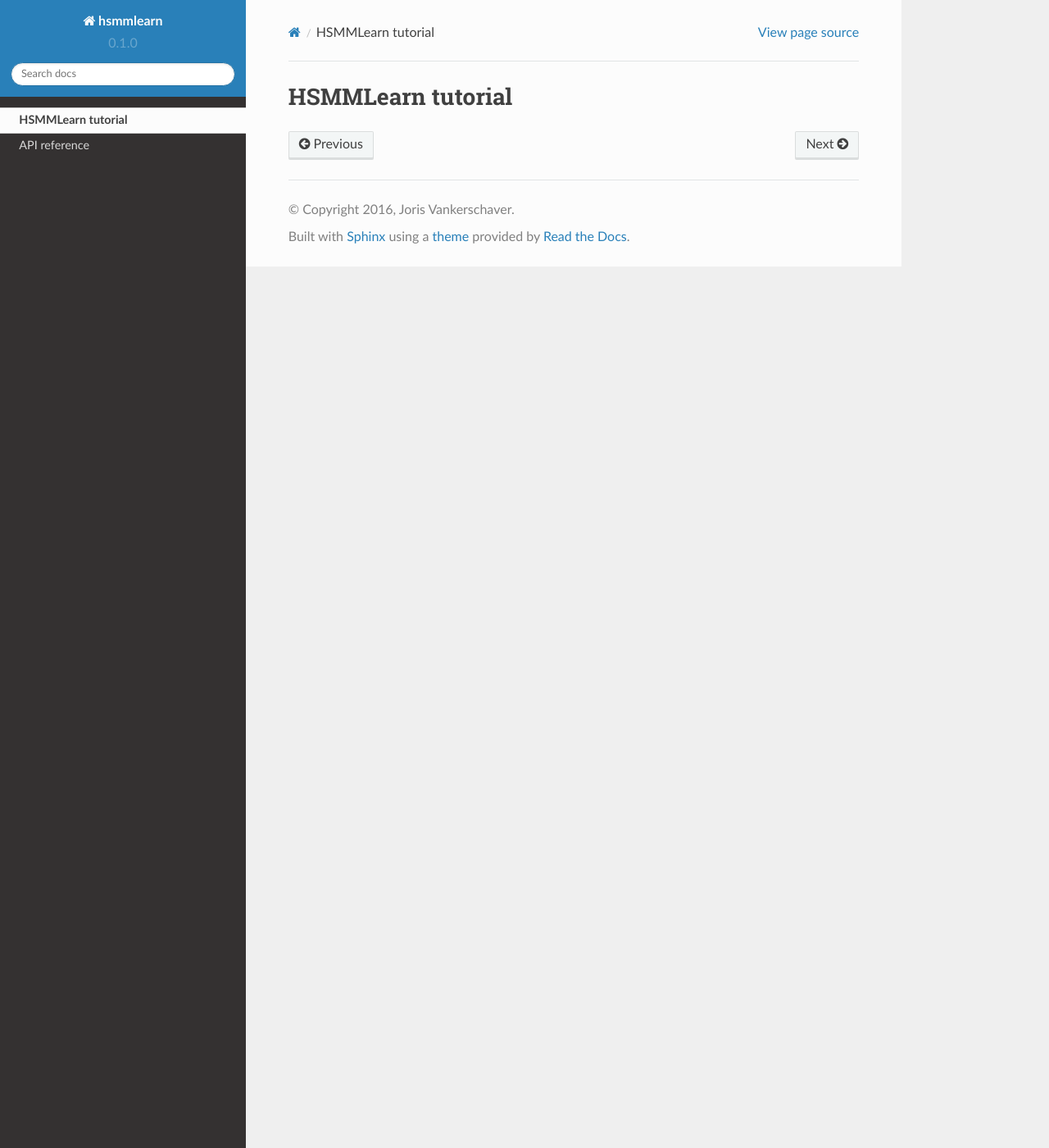
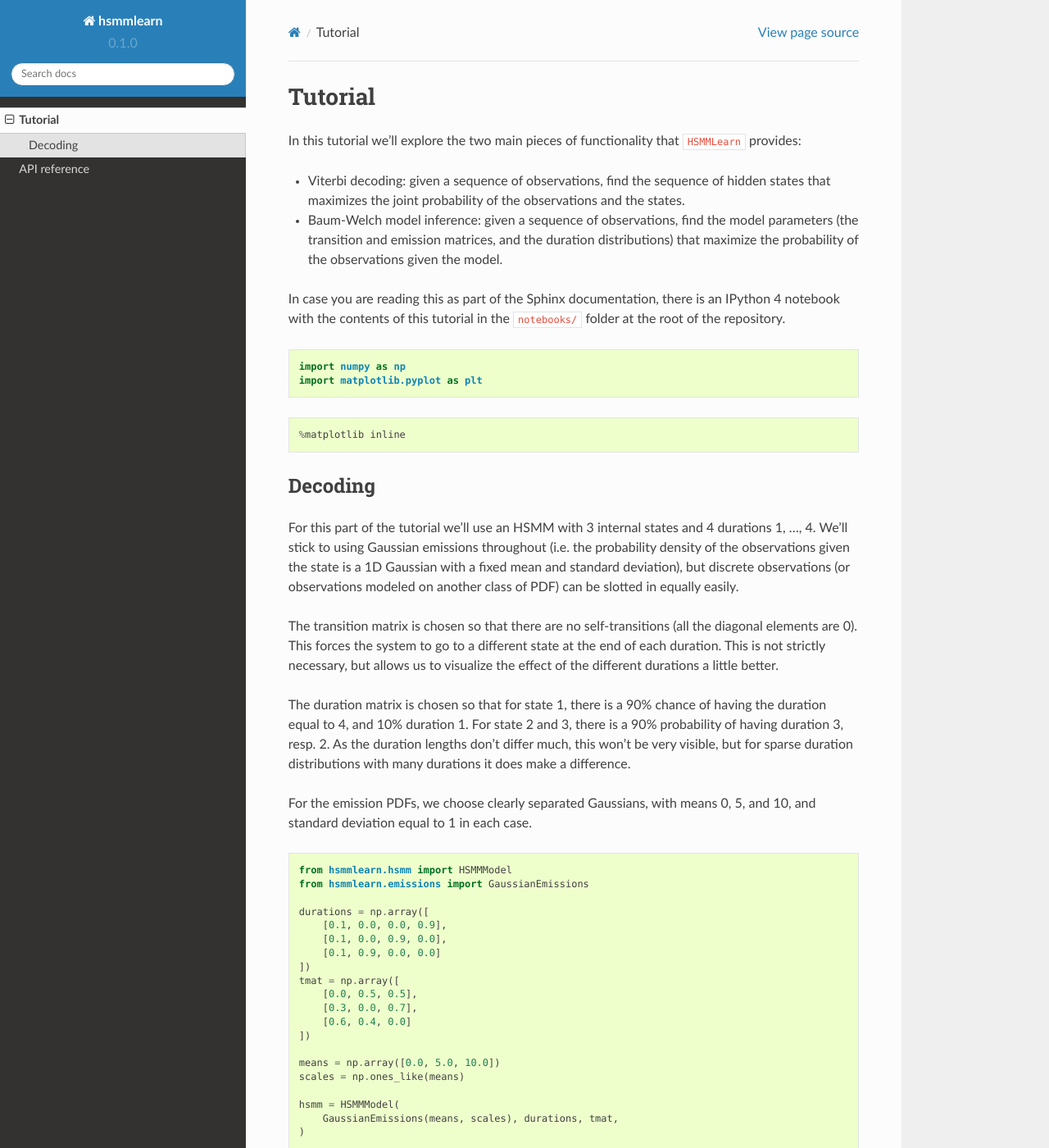
Before and after one commit to jvkersch/hsmmlearn, a Sphinx documentation site: the page built from docs/source/tutorial.rst, in a window 1280 px wide and 1400 px high. Shown: the whole window at 82% size. Built offline with Sphinx 7.4.7 and the Read the Docs theme 2.0.0, drawn with Linux system fonts in a browser that asks for light colours; some of the changed text lies outside the part shown.

Commit message:
DOC: Decoding tutorial

```diff
--- a/doc_requirements.txt
+++ b/doc_requirements.txt
@@ -1 +1,2 @@
 Sphinx>=1.3.1
+nbconvert
--- a/docs/source/tutorial.rst
+++ b/docs/source/tutorial.rst
@@ -1,2 +1,212 @@
-HSMMLearn tutorial
-==================
+
+Tutorial
+========
+
+In this tutorial we'll explore the two main pieces of functionality that
+``HSMMLearn`` provides:
+
+-  Viterbi decoding: given a sequence of observations, find the sequence
+   of hidden states that maximizes the joint probability of the
+   observations and the states.
+-  Baum-Welch model inference: given a sequence of observations, find
+   the model parameters (the transition and emission matrices, and the
+   duration distributions) that maximize the probability of the
+   observations given the model.
+
+In case you are reading this as part of the Sphinx documentation, there
+is an IPython 4 notebook with the contents of this tutorial in the
+``notebooks/`` folder at the root of the repository.
+
+.. code:: python
+
+    import numpy as np
+    import matplotlib.pyplot as plt
+
+.. code:: python
+
+    %matplotlib inline
+
+Decoding
+--------
+
+For this part of the tutorial we'll use an HSMM with 3 internal states
+and 4 durations 1, ..., 4. We'll stick to using Gaussian emissions
+throughout (i.e. the probability density of the observations given the
+state is a 1D Gaussian with a fixed mean and standard deviation), but
+discrete observations (or observations modeled on another class of PDF)
+can be slotted in equally easily.
+
+The transition matrix is chosen so that there are no self-transitions
+(all the diagonal elements are 0). This forces the system to go to a
+different state at the end of each duration. This is not strictly
+necessary, but allows us to visualize the effect of the different
+durations a little better.
+
+The duration matrix is chosen so that for state 1, there is a 90% chance
+of having the duration equal to 4, and 10% duration 1. For state 2 and
+3, there is a 90% probability of having duration 3, resp. 2. As the
+duration lengths don't differ much, this won't be very visible, but for
+sparse duration distributions with many durations it does make a
+difference.
+
+For the emission PDFs, we choose clearly separated Gaussians, with means
+0, 5, and 10, and standard deviation equal to 1 in each case.
+
+.. code:: python
+
+    from hsmmlearn.hsmm import HSMMModel
+    from hsmmlearn.emissions import GaussianEmissions
+
+    durations = np.array([
+        [0.1, 0.0, 0.0, 0.9],
+        [0.1, 0.0, 0.9, 0.0],
+        [0.1, 0.9, 0.0, 0.0]
+    ])
+    tmat = np.array([
+        [0.0, 0.5, 0.5],
+        [0.3, 0.0, 0.7],
+        [0.6, 0.4, 0.0]
+    ])
+
+    means = np.array([0.0, 5.0, 10.0])
+    scales = np.ones_like(means)
+
+    hsmm = HSMMModel(
+        GaussianEmissions(means, scales), durations, tmat,
+    )
+
+Having initialized the Gaussian HSMM, let's sample from it to obtain a
+sequence of internal states and observations:
+
+.. code:: python
+
+    observations, states = hsmm.sample(300)
+
+.. code:: python
+
+    print(states[:20])
+
+
+.. parsed-literal::
+
+    [0 0 0 0 1 1 1 2 2 1 1 1 2 1 1 1 0 0 0 0]
+
+
+.. code:: python
+
+    print(observations[:20])
+
+
+.. parsed-literal::
+
+    [  0.15969525   1.81653521   1.98377354   0.42399846   5.94235528
+       4.45819244   5.25571417   9.6256464   10.00297712   6.21658275
+       6.14886158   6.04430628   7.71049536   6.08428828   3.94501915
+       3.45594088   0.05282985   0.83282455   0.9159554    1.23279078]
+
+
+.. code:: python
+
+    fig, ax = plt.subplots(figsize=(15, 3))
+    ax.plot(means[states], 'r', linewidth=2, alpha=.8)
+    ax.plot(observations)
+
+
+
+
+.. parsed-literal::
+
+    [<matplotlib.lines.Line2D at 0x112b13d50>]
+
+
+
+
+.. image:: tutorial_files/tutorial_10_1.png
+
+
+In the figure, the red line is the mean of the PDF that was selected for
+that internal state, and the blue line shows the observations. As is
+expected, the observations are clustered around the mean for each state.
+
+Assuming now that we only have the observations, and we want to
+reconstruct, or decode, the most likely internal states for those
+observations. This can be done by means of the classical Viterbi
+algorithm, which has an extension for HSMMs.
+
+.. code:: python
+
+    decoded_states = hsmm.decode(observations)
+
+Given that our Gaussian peaks are so clearly separated, the Viterbi
+decoder manages to reconstruct the entire state sequence correctly. No
+surprise, and not very exciting.
+
+.. code:: python
+
+    np.sum(states != decoded_states)  # Number of differences between the original and the decoded states
+
+
+
+
+.. parsed-literal::
+
+    0
+
+
+
+Things become a little more interesting when the peaks are not so well
+separated. In the example below, we move the mean of the second Gaussian
+up to 8.0 (up from 5.0), and then we sample and decode again. We also
+set the duration distribution to something a little more uniform, just
+to make things harder on the decoder (it turns out that otherwise the
+decoder is able to infer the internal state sequence almost completely
+on the basis of the inferred durations alone).
+
+.. code:: python
+
+    new_means = np.array([0.0, 8.0, 10.0])
+
+    hsmm.durations = np.full((3, 4), 0.25)
+    hsmm.emissions.means = new_means
+
+    observations, states = hsmm.sample(200)
+    decoded_states = hsmm.decode(observations)
+
+.. code:: python
+
+    np.sum(states != decoded_states)
+
+
+
+
+.. parsed-literal::
+
+    16
+
+
+
+.. code:: python
+
+    fig, ax = plt.subplots(figsize=(15, 3))
+    ax.plot(new_means[states], 'r', linewidth=2, alpha=.8)
+    ax.plot(new_means[decoded_states] - 0.5, 'k', linewidth=2, alpha=.5)
+    ax.plot(observations)
+
+
+
+
+.. parsed-literal::
+
+    [<matplotlib.lines.Line2D at 0x113100410>]
+
+
+
+
+.. image:: tutorial_files/tutorial_18_1.png
+
+
+In the figure, the red line again shows the mean of the original
+sequence of internal states, while the gray line (offset by 0.5 to avoid
+overlapping with the rest of the plot) shows the reconstructed sequence.
+They track each other pretty faithfully, except in areas where the
+observations give not much information about the internal state.
```
Also changed, not shown: docs/source/tutorial_files/tutorial_10_1.png (added), docs/source/tutorial_files/tutorial_18_1.png (added), 2 other files.
